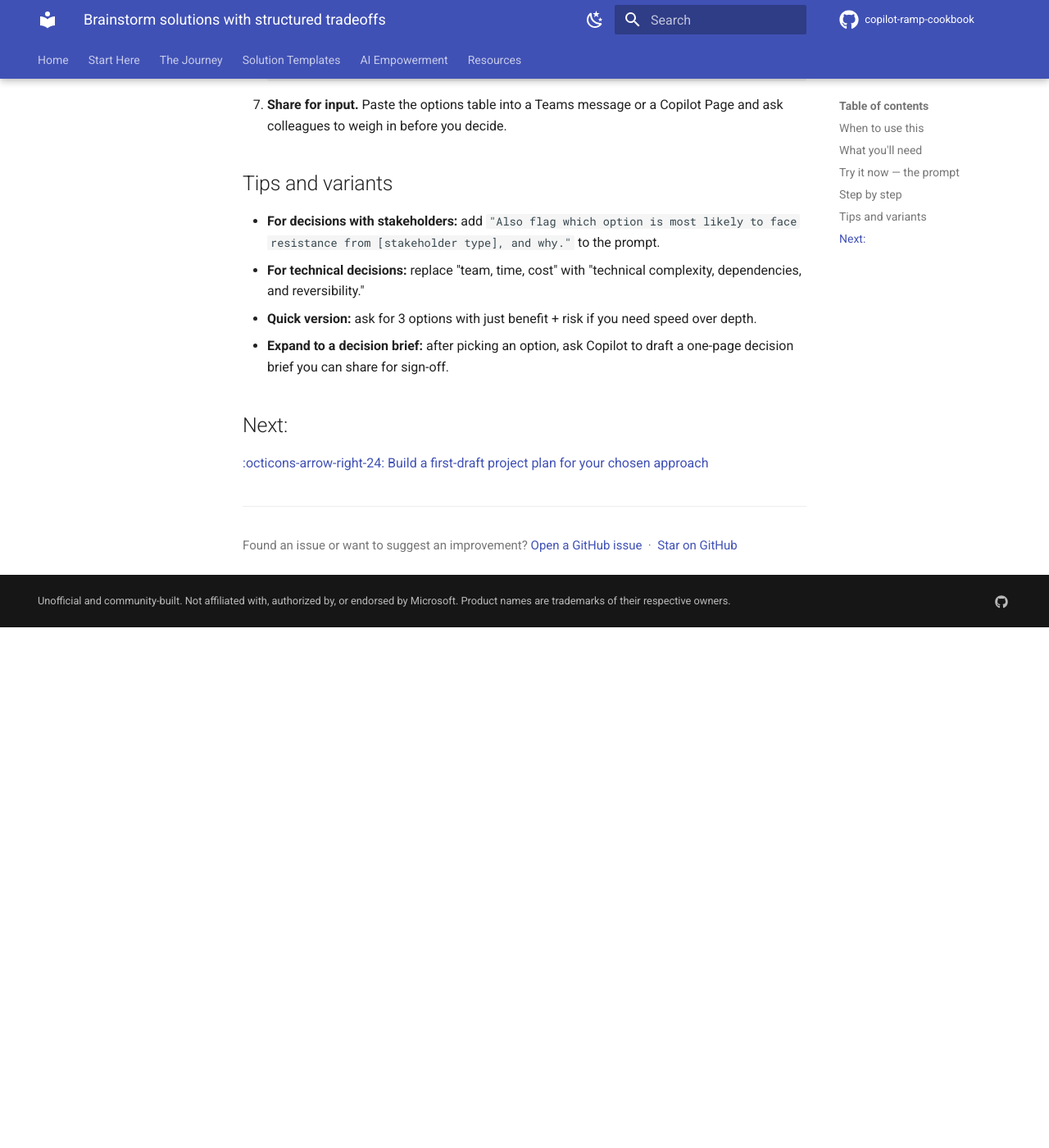
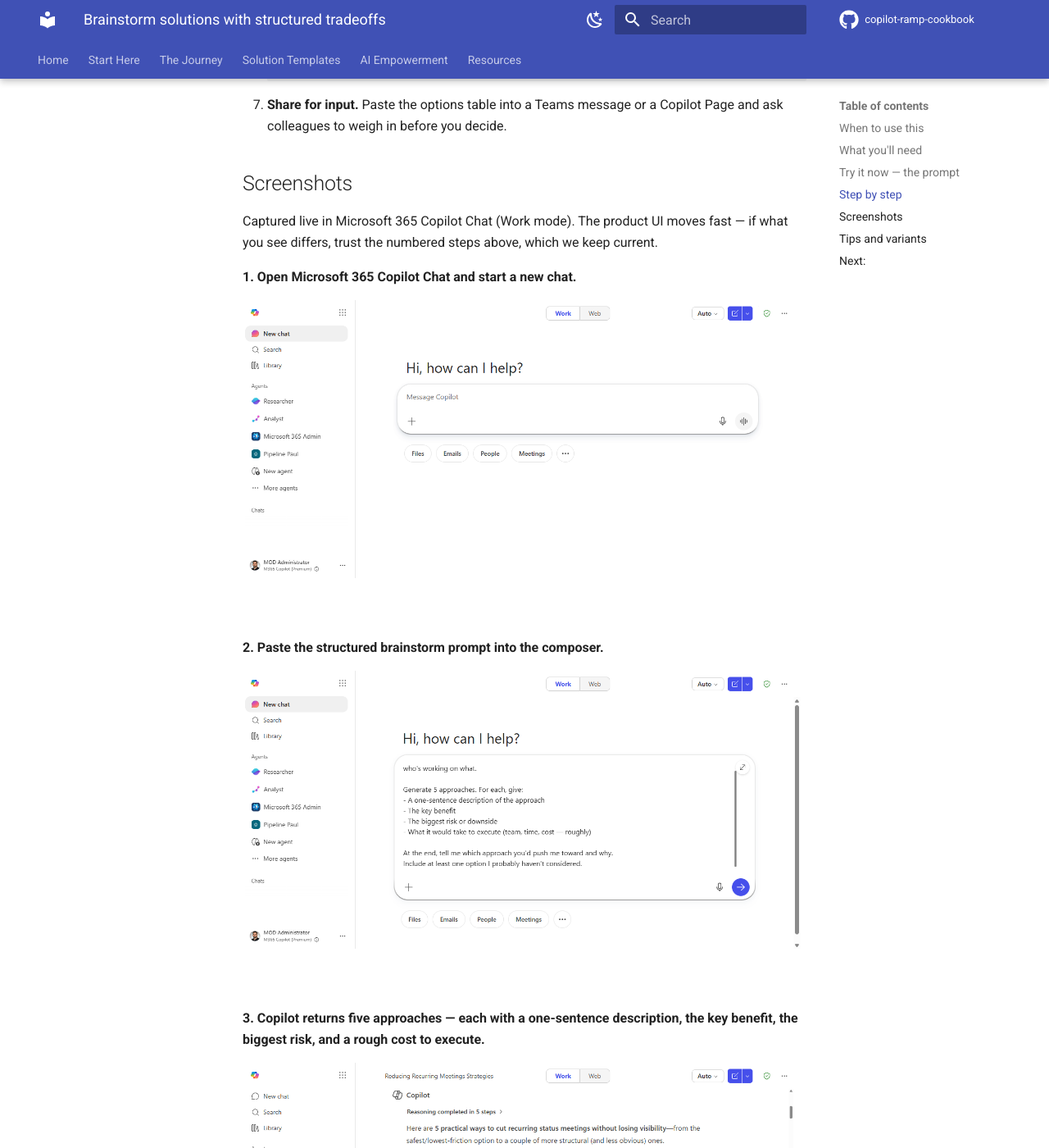
Before and after one commit to MawellGlass/copilot-ramp-cookbook, an MkDocs documentation site: the page built from docs/walkthroughs/chat-brainstorm.md, in a window 1280 px wide and 1400 px high, scrolled down 1616 px. Shown: the whole window at 82% size. Built offline with MkDocs 1.6.1 and Material for MkDocs 9.7.7, drawn with Linux system fonts in a browser that asks for light colours; comment, search, counter and statistics services are not loaded; before the commit the page ends 2381 px from its top, so only the background shows below that; some of the changed text lies outside the part shown.

Commit message:
screenshots: add live captures for Stage 1 chat-brainstorm; point capture tooling at docs/screenshots

````diff
--- a/docs/walkthroughs/chat-brainstorm.md
+++ b/docs/walkthroughs/chat-brainstorm.md
@@ -62,6 +62,26 @@
    ```
 5. **Share for input.** Paste the options table into a Teams message or a Copilot Page and ask colleagues to weigh in before you decide.
 
+## Screenshots
+
+Captured live in Microsoft 365 Copilot Chat (Work mode). The product UI moves fast — if what you see differs, trust the numbered steps above, which we keep current.
+
+**1. Open Microsoft 365 Copilot Chat and start a new chat.**
+
+![Microsoft 365 Copilot Chat ready for a prompt](../screenshots/chat-brainstorm/01-open-copilot.png)
+
+**2. Paste the structured brainstorm prompt into the composer.**
+
+![The brainstorm prompt entered in the Copilot composer](../screenshots/chat-brainstorm/02-prompt-entered.png)
+
+**3. Copilot returns five approaches — each with a one-sentence description, the key benefit, the biggest risk, and a rough cost to execute.**
+
+![Copilot's structured response showing options with tradeoffs](../screenshots/chat-brainstorm/03-response.png)
+
+**4. It closes with a clear recommendation and offers to turn the pick into a one-page proposal or a 30-day pilot plan.**
+
+![Copilot's recommended sequence and follow-up offer](../screenshots/chat-brainstorm/04-recommendation.png)
+
 ## Tips and variants
 
 - **For decisions with stakeholders:** add `"Also flag which option is most likely to face resistance from [stakeholder type], and why."` to the prompt.
````
Also changed, not shown: tooling/screenshots/README.md (+5 -4 lines), docs/screenshots/chat-brainstorm/01-open-copilot.png (added), docs/screenshots/chat-brainstorm/02-prompt-entered.png (added), docs/screenshots/chat-brainstorm/03-response.png (added), docs/screenshots/chat-brainstorm/04-recommendation.png (added), 1 other file.
